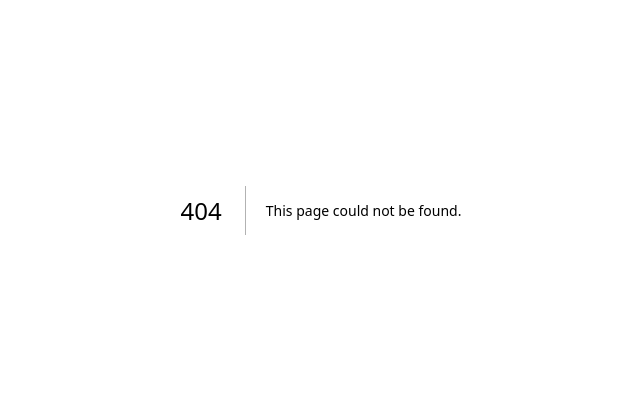
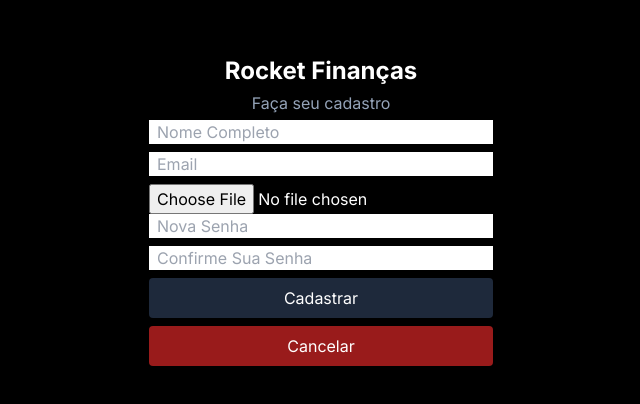
Before and after one commit to AntonioDeveloper/controle-financeiro, a Next.js app: page /pages/signup in a window 1280 px wide. Before the commit this address had no page. Shown: the part 190-594 px from the top of the page, without its empty margins (319-959 px from the left). Built offline with nearby package versions, Linux system fonts and the light colour scheme.

Commit message:
Login & Sign up pages

```diff
--- a/src/app/page.tsx
+++ b/src/app/page.tsx
@@ -1,13 +1,19 @@
-"use client"
+import Link from "next/link";
 
-import Pagina from "./template/Pagina";
-import RegistersTable from "./template/RegistersTable";
-
-export default function Home() {
-
+export default function Login() {
   return (
-    <Pagina titulo="Minhas Finanças">
-      <RegistersTable />
-    </Pagina >
-  );
+    <main className="w-screen h-screen flex justify-center items-center">
+      <div className="flex flex-col h-80 justify-evenly">
+        <h1 className="text-white text-center font-bold text-2xl">Rocket Finanças</h1>
+        <form action="" className="flex flex-col">
+          <input type="email" placeholder="Email" required className="mb-2 pl-2" />
+          <input type="password" placeholder="Senha" required className="mb-2 pl-2" />
+          <Link href="/pages/home" className="bg-slate-800 text-white text-center py-2 px-2 rounded cursor-pointer">Entrar</Link>
+        </form>
+        <p className="text-white">
+          Não tem cadastro? <Link href="/pages/signup">clique aqui</Link>
+        </p>
+      </div>
+    </main>
+  )
 }
--- /dev/null
+++ b/src/app/pages/home/page.tsx
@@ -0,0 +1,14 @@
+"use client"
+
+import Pagina from "@/app/template/Pagina";
+import RegistersTable from "@/app/template/RegistersTable";
+
+
+export default function Home() {
+
+  return (
+    <Pagina titulo="Minhas Finanças">
+      <RegistersTable />
+    </Pagina >
+  );
+}
--- /dev/null
+++ b/src/app/pages/signup/page.tsx
@@ -0,0 +1,63 @@
+"use client"
+
+import saveUser from "@/backend/casos-uso/save-user";
+import Id from "@/core/utils/id";
+import Link from "next/link";
+
+export default function SignIn() {
+
+  async function userSignUp(e: any) {
+
+    e.preventDefault();
+
+    const nameInput = document.querySelector("#name") as HTMLInputElement;
+    const emailInput = document.querySelector("#email") as HTMLInputElement;
+    const photoInput = document.querySelector("#photo") as HTMLInputElement;
+    const passwordInput = document.querySelector("#password") as HTMLInputElement;
+    const passwordConfirmInput = document.querySelector("#password-confirm") as HTMLInputElement;
+
+    const newUser = {
+      id: Id.generate(),
+      name: nameInput.value,
+      email: emailInput.value,
+      photo: photoInput.value,
+      password: passwordInput.value
+    }
+
+    passwordInput.value === passwordConfirmInput.value
+      ?
+      (
+        await saveUser(newUser),
+        alert("Usuário Cadastrado"),
+        passwordInput.value = "",
+        passwordConfirmInput.value = ""
+      )
+      :
+      (
+        alert("Senhas não conferem"),
+        nameInput.value = "",
+        emailInput.value = "",
+        photoInput.value = "",
+        passwordInput.value = "",
+        passwordConfirmInput.value = ""
+      )
+  }
+
+  return (
+    <main className="w-screen h-screen flex justify-center items-center">
+      <div className="flex flex-col h-80 justify-evenly">
+        <h1 className="text-white text-center font-bold text-2xl">Rocket Finanças</h1>
+        <h4 className="text-slate-400 text-center">Faça seu cadastro</h4>
+        <form action="" className="flex flex-col">
+          <input type="text" id="name" placeholder="Nome Completo" required className="mb-2 pl-2" />
+          <input type="email" id="email" placeholder="Email" required className="mb-2 pl-2" />
+          <input type="file" id="photo" accept="image/jpeg, image/png" className="text-white" />
+          <input type="password" id="password" placeholder="Nova Senha" required className="mb-2 pl-2" />
+          <input type="password" id="password-confirm" placeholder="Confirme Sua Senha" required className="mb-2 pl-2" />
+          <input type="submit" value="Cadastrar" className="bg-slate-800 text-white py-2 px-2 rounded cursor-pointer mb-2" onClick={(e) => userSignUp(e)} />
+          <Link href="/" className="bg-red-800 text-white text-center py-2 px-2 rounded">Cancelar</Link>
+        </form>
+      </div>
+    </main>
+  )
+}
--- a/src/app/template/RegistersTable.tsx
+++ b/src/app/template/RegistersTable.tsx
@@ -3,19 +3,8 @@ import Register from "./Register";
 
 export default function RegistersTable() {
 
-  async function click() {
-    await saveUser({
-      id: "7161625s",
-      name: "Antonio",
-      email: "antonio.junior@hotmail.com",
-      photo: "hshsshdbb",
-      password: "hueyhhffh"
-    });
-  }
-
   return (
     <div className="flex justify-center">
-      <button onClick={click} className="text-white">TESTE</button>
       <Register />
     </div>
   )
```
Also changed, not shown: src/backend/casos-uso/save-user.ts (+0 -14 lines), 1 other file (tests, documents, lock files or other folders).
